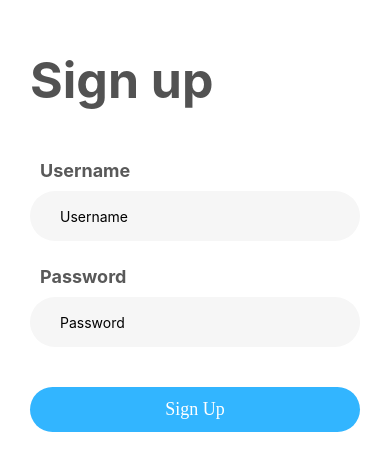
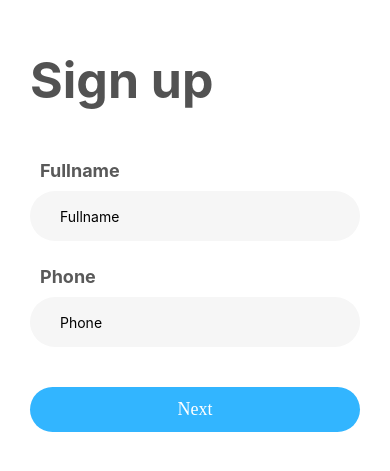
Before and after one commit to taritinth/docdoc, a React Native app: screen / in a window 390 px wide. Shown: the part 181-652 px from the top of the page. Built offline with nearby package versions, Linux system fonts and the light colour scheme.

Commit message:
Add : signup1

```diff
--- a/App.js
+++ b/App.js
@@ -2,12 +2,14 @@ import { StatusBar } from "expo-status-bar";
 import React from "react";
 import { StyleSheet, Text, View } from "react-native";
 import Signin from "./screens/Signin";
+import Signup1 from "./screens/Signup1";
 import Signup2 from "./screens/SignUp2 ";
 
 export default function App() {
   return (
     // <Signin></Signin>
-    <Signup2></Signup2>
+    <Signup1></Signup1>
+    // <Signup2></Signup2>
   );
 }
 
--- /dev/null
+++ b/screens/Signup1.js
@@ -0,0 +1,85 @@
+import React, { Component } from "react";
+import {
+  StyleSheet,
+  View,
+  Text,
+  Button,
+  TouchableOpacity,
+  TextInput,
+} from "react-native";
+
+export default function Signup2(props) {
+  return (
+    <View style={styles.container}>
+      <Text style={styles.signup}>Sign up</Text>
+      <Text style={styles.fullname}>Fullname</Text>
+      <TextInput style={styles.input} placeholder="Fullname"></TextInput>
+      <Text style={styles.phone}>Phone</Text>
+      <TextInput style={styles.input} placeholder="Phone"></TextInput>
+      <TouchableOpacity style={styles.button} activeOpacity={0.8}>
+        <View style={styles.buttonContainer}>
+          <Text style={styles.buttonText}>Next</Text>
+        </View>
+      </TouchableOpacity>
+    </View>
+  );
+}
+
+const styles = StyleSheet.create({
+  container: {
+    flex: 1,
+    // backgroundColor:'red',
+    alignItems: "center",
+    justifyContent: "center",
+    padding: 30,
+  },
+  signup: {
+    color: "#525252",
+    fontWeight: "bold",
+    fontSize: 50,
+    marginBottom: 50,
+    alignSelf: "flex-start",
+  },
+  input: {
+    marginTop: 10,
+    width: "100%",
+    backgroundColor: "#F6F6F6",
+    height: 50,
+    paddingVertical: 5,
+    paddingHorizontal: 30,
+    borderRadius: 30,
+  },
+  fullname: {
+    fontSize: 18,
+    marginLeft: 10,
+    color: "#595959",
+    fontWeight: "bold",
+    alignSelf: "flex-start",
+  },
+  phone: {
+    fontSize: 18,
+    marginLeft: 10,
+    color: "#595959",
+    fontWeight: "bold",
+    alignSelf: "flex-start",
+    marginTop: 25,
+  },
+
+  button: {
+    alignSelf: "stretch",
+    marginTop: 40,
+  },
+  buttonContainer: {
+    backgroundColor: "#32B5FF",
+    paddingVertical: 12,
+    paddingHorizontal: 30,
+    borderRadius: 25,
+    alignItems: "center",
+    justifyContent: "center",
+  },
+  buttonText: {
+    color: "white",
+    fontFamily: "open-sans",
+    fontSize: 18,
+  },
+});
```
